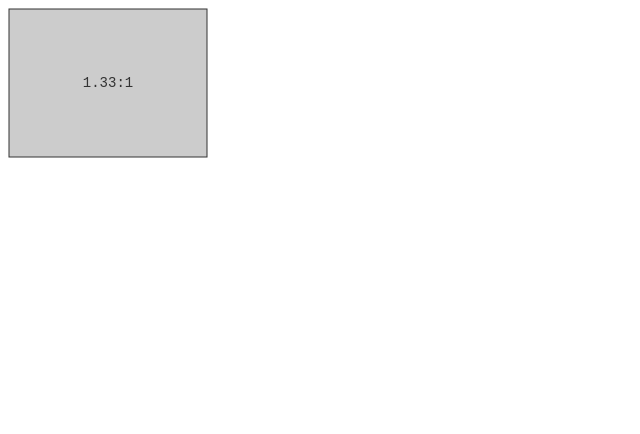
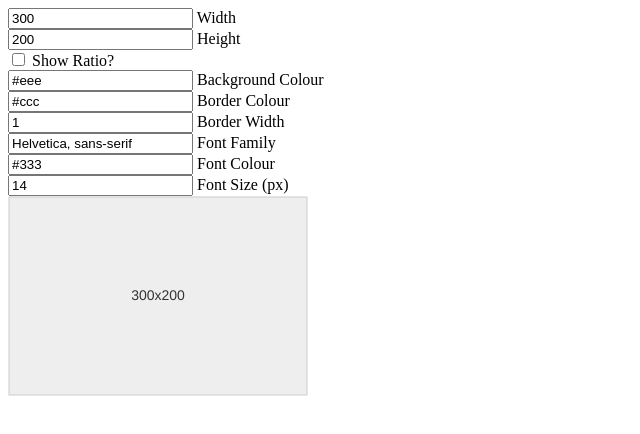
Before and after one commit to charliekassel/vuejs-image-placeholder, a Vue app: page / in a window 1280 px wide. Shown: the top 434 px of the page, without its empty margins (0-640 px from the left). Built offline with nearby package versions, Linux system fonts and the light colour scheme.

Commit message:
add visual input settings to index as demo

```diff
--- a/src/App.vue
+++ b/src/App.vue
@@ -1,6 +1,69 @@
 <template>
   <div id="app">
-    <image-placeholder :width="200" :height="150" :show-ratio="true"></image-placeholder>
+    <!-- Size -->
+    <div>
+      <label>
+        <input v-model.number="width" type="number"> Width
+      </label>
+    </div>
+    <div>
+      <label>
+        <input v-model.number="height" type="number"> Height
+      </label>
+    </div>
+    <!-- Display -->
+    <div>
+      <label>
+        <input v-model.number="showRatio" type="checkbox"> Show Ratio?
+      </label>
+    </div>
+    <!-- Styling -->
+    <div>
+      <label>
+        <input v-model="backgroundColour"> Background Colour
+      </label>
+    </div>
+    <div>
+      <label>
+        <input v-model="borderColour"> Border Colour
+      </label>
+    </div>
+    <div>
+      <label>
+        <input v-model.number="borderWidth" type="number"> Border Width
+      </label>
+    </div>
+    <!-- Typography -->
+    <div>
+      <label>
+        <input v-model="fontFamily"> Font Family
+      </label>
+    </div>
+    <div>
+      <label>
+        <input v-model="fontColour"> Font Colour
+      </label>
+    </div>
+    <div>
+      <label>
+        <input v-model.number="fontSize" type="number"> Font Size (px)
+      </label>
+    </div>
+    <!-- Image Placeholder -->
+    <div>
+      <image-placeholder
+        :width="width"
+        :height="height"
+        :show-ratio="showRatio"
+        :background-colour="backgroundColour"
+        :border-colour="borderColour"
+        :border-width="borderWidth"
+        :font-family="fontFamily"
+        :font-colour="fontColour"
+        :font-size="fontSize"
+
+      ></image-placeholder>
+    </div>
   </div>
 </template>
 <script>
@@ -8,6 +71,19 @@ import ImagePlaceholder from './components/ImagePlaceholder'
 export default {
   components: {
     ImagePlaceholder
+  },
+  data () {
+    return {
+      width: 300,
+      height: 200,
+      showRatio: false,
+      backgroundColour: '#eee',
+      borderWidth: 1,
+      borderColour: '#ccc',
+      fontFamily: 'Helvetica, sans-serif',
+      fontColour: '#333',
+      fontSize: 14
+    }
   }
 }
 </script>
```
